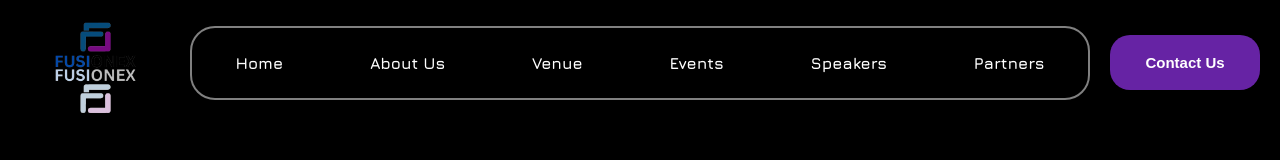
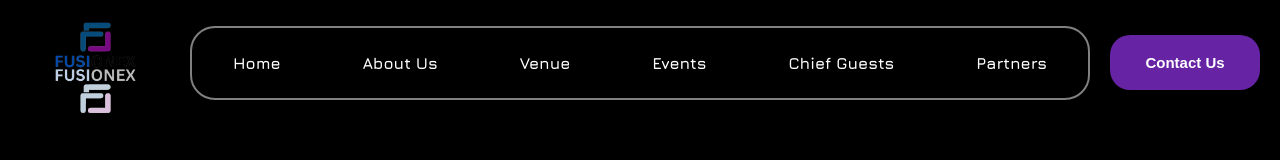
Before and after one commit to kruthik003/FusionEx, a React (Create React App) app: page / in a window 1280 px wide. Shown: the top 160 px of the page. Built offline with nearby package versions, Linux system fonts and the light colour scheme.

Commit message:
Initial Commit

```diff
--- a/src/components/Navbar/Navbar.jsx
+++ b/src/components/Navbar/Navbar.jsx
@@ -13,7 +13,7 @@ const Navbar = () => {
         <Link to="/about">About Us</Link>
         <Link to="/venue">Venue</Link>
         <Link to="/events">Events</Link>
-        <Link to="/contact">Speakers</Link>
+        <Link to="/chiefguests">Chief Guests</Link>
         <Link to="/partners">Partners</Link>
       </div>
       <a href="/contact">
--- a/src/pages/Chief_Guests/Chief_Guests.css
+++ b/src/pages/Chief_Guests/Chief_Guests.css
@@ -3,6 +3,7 @@
     flex-direction: column;
     height : fit-content;
     background-color: black;
+
 }
 .head{
     background-image: url('../../assets/images/head.png');
@@ -12,6 +13,7 @@
     margin-left : 70px;
     height : 200px;
     font-weight : bold;
+    animation : fadeIn 1s;
 }
 .guests{
     padding :40px;
@@ -20,6 +22,7 @@
     align-items: center;
     gap : 50px;
     margin-top : 100px;
+    animation : fadeIn 1s;
 }
 .guest_row{
     display : flex;
@@ -67,3 +70,11 @@
     font-size : 20px;
     margin-left : 100px;
 }
+@keyframes fadeIn{
+    from{
+        opacity:0;
+    }
+    to{
+        opacity : 1;
+    }
+}
--- a/src/routes/routes.jsx
+++ b/src/routes/routes.jsx
@@ -2,6 +2,7 @@ import { createBrowserRouter } from "react-router-dom";
 import App from "../App";
 import Homepage from "../pages/Home/Home";
 import EventPage from "../pages/Event";
+import ChiefGuestsPage from '../pages/Chief_Guests/Chief_Guests'
 
 const routes = [
   {
@@ -11,6 +12,10 @@ const routes = [
       {
         index: true,
         element: <Homepage />,
+      },
+      {
+        path : '/chiefguests',
+        element : <ChiefGuestsPage />,
       },
       {
         path: "/events",
```
